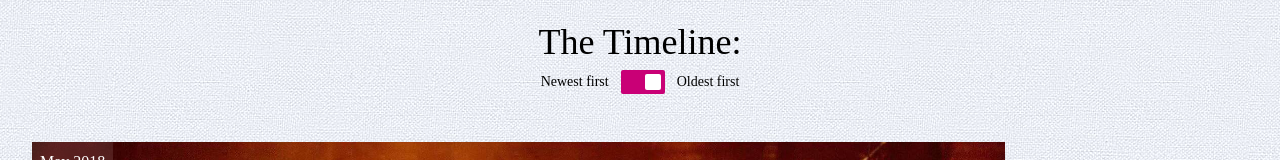
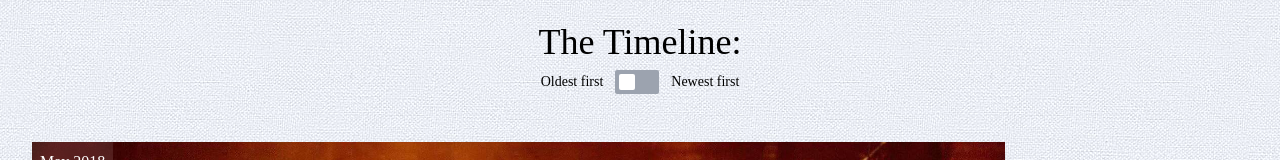
Before and after one commit to Existenziell/yoga.christof.digital, a Next.js app: page /timeline in a window 1280 px wide. Shown: the part 412-572 px from the top of the page. Built offline with nearby package versions, Linux system fonts and the light colour scheme; a web font is replaced by a local one.

Commit message:
Sorting with framer-motion

```diff
--- a/components/Sorting.js
+++ b/components/Sorting.js
@@ -1,25 +1,25 @@
-import { Switch } from '@headlessui/react'
+import { motion } from 'framer-motion'
 
 const Sorting = ({ sortBy, toggleSortBy }) => {
+  const spring = {
+    type: 'spring',
+    stiffness: 700,
+    damping: 25,
+  }
+
   return (
     <div className='mx-auto w-max'>
-      <Switch.Group>
-        <div className="flex items-center text-sm">
-          <Switch.Label className="mr-3">Newest first</Switch.Label>
-          <Switch
-            checked={sortBy}
-            onChange={toggleSortBy}
-            className={`${sortBy ? 'bg-brand' : 'bg-gray-400'}
-            relative inline-flex items-center h-6 rounded-sm w-11 transition-colors
-            focus:outline-none focus:ring-2 focus:ring-offset-2 ring-brand-dark`}>
-            <span
-              className={`${sortBy ? 'translate-x-6' : 'translate-x-1'}
-              inline-block w-4 h-4 transform bg-white rounded-sm transition-transform`}
-            />
-          </Switch>
-          <Switch.Label className="ml-3">Oldest first</Switch.Label>
+      <div className='flex items-center text-sm'>
+        <span className='mr-3'>Oldest first</span>
+        <div className={`${sortBy ? 'bg-gray-400' : 'bg-brand justify-end'}
+            flex justify-start cursor-pointer w-11 h-6 rounded-sm relative items-center px-1
+            focus:outline-none focus:ring-2 focus:ring-offset-2 focus:ring-brand-dark`}
+          data-ison={sortBy}
+          onClick={toggleSortBy}>
+          <motion.div className='w-4 h-4 bg-white rounded-sm' layout transition={spring} />
         </div>
-      </Switch.Group>
+        <span className='ml-3'>Newest first</span>
+      </div>
     </div>
   )
 }
```
